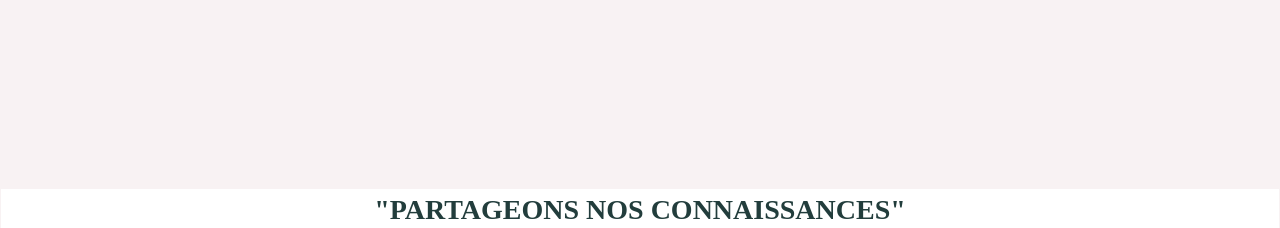
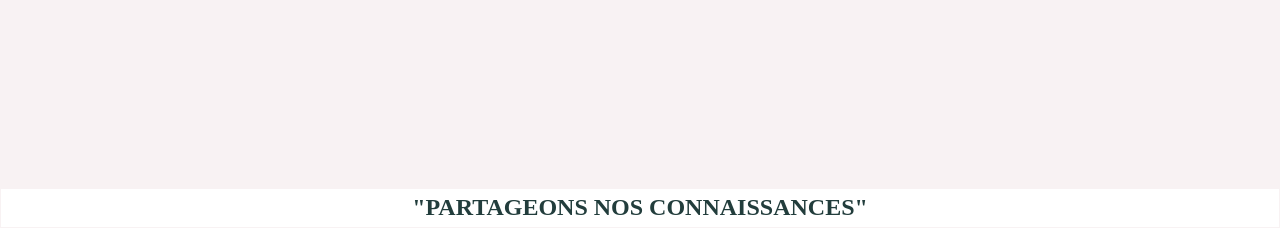
Before and after one commit to WildCodeSchool/2022-09-php-paris-project-jmsangels, a PHP site: template src/View/Exercise/index.html.twig in a window 1280 px wide. Shown: the part 572-800 px from the top of the page. Run offline with PHP 8.4, Linux system fonts and the light colour scheme; the template is opened without the code that fills it, so the values that code supplies are empty; some libraries are stand-ins or nearby versions.

Commit message:
exercise page blank

```diff
--- a/src/View/Theme/body.html.twig
+++ b/src/View/Theme/body.html.twig
@@ -1,4 +1,4 @@
-<div class="col-10 notion-margin">
+<div class="col-10 notion-margin body-height">
 
 	<div class="row mt-3 justify-content-around">
 
--- a/src/View/footer.html.twig
+++ b/src/View/footer.html.twig
@@ -1,5 +1,7 @@
-<div class="container-fluid  bg-white justify-content-center">
-	<p class="text-center mb-0 fs-3 text-color-green">
-		<strong>"PARTAGEONS NOS CONNAISSANCES"</strong>
-	</p>
+<div class="container-fluid">
+	<div class="p-1 d-flex align-items-center justify-content-center">
+		<p class="h4 text-color-green">
+			<strong>"PARTAGEONS NOS CONNAISSANCES"</strong>
+		</p>
+	</div>
 </div>
--- a/src/View/header.html.twig
+++ b/src/View/header.html.twig
@@ -1,17 +1,18 @@
 <div class="container-fluid bg-white">
+
 	<div class="d-flex align-items-center justify-content-between">
 
 		<a href="/">
 			<img class="logo" src="/assets/images/logo.png" alt="logo">
 		</a>
 
-		<h2 class="text-color-green">
+		<p class="h3 text-color-green">
 			<strong>{{ headertitle }}</strong>
-		</h3>
+		</p>
 
-		<h4 class="text-color-green">
+		<p class="h4 text-color-green">
 			<strong>Welcome Mr Lambert</strong>
-		</h4>
+		</p>
 
 	</div>
 </div>
--- a/src/View/layout.html.twig
+++ b/src/View/layout.html.twig
@@ -2,7 +2,6 @@
 <html lang="fr">
 	<head>
 		<meta charset="utf-8">
-		<meta http-equiv="x-ua-compatible" content="ie=edge">
 		<meta name="viewport" content="width=device-width, initial-scale=1">
 		<link rel="icon" href="/assets/images/logo.png">
 		<link href="https://cdn.jsdelivr.net/npm/bootstrap@5.2.2/dist/css/bootstrap.min.css" rel="stylesheet" integrity="sha384-Zenh87qX5JnK2Jl0vWa8Ck2rdkQ2Bzep5IDxbcnCeuOxjzrPF/et3URy9Bv1WTRi" crossorigin="anonymous">
```
Also changed, not shown: src/View/Home/index.html.twig (+4 -4 lines), src/View/Theme/index.html.twig (+6 -5 lines), public/assets/css/home.css, public/assets/css/style.css, public/assets/css/theme.css.
